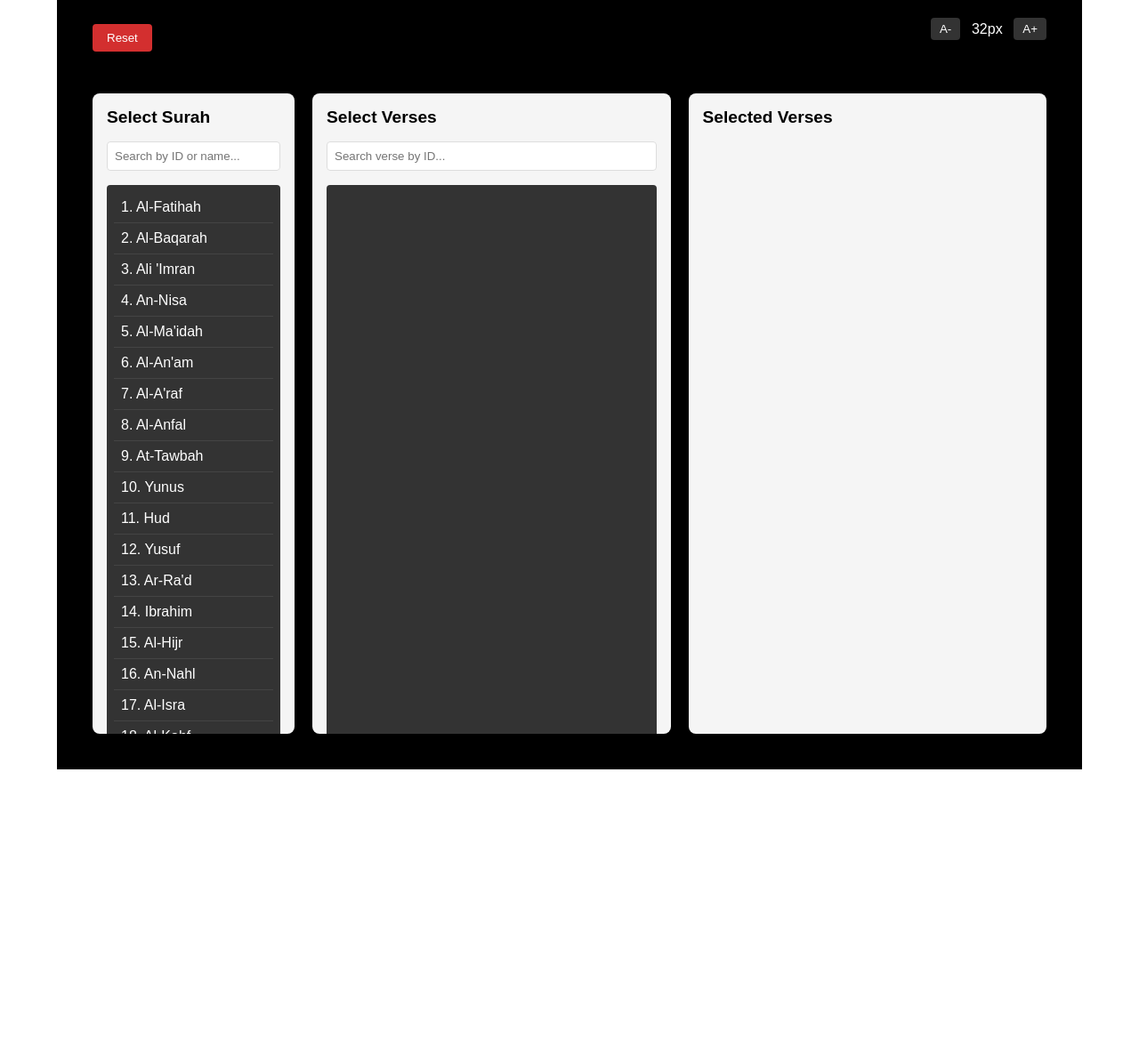
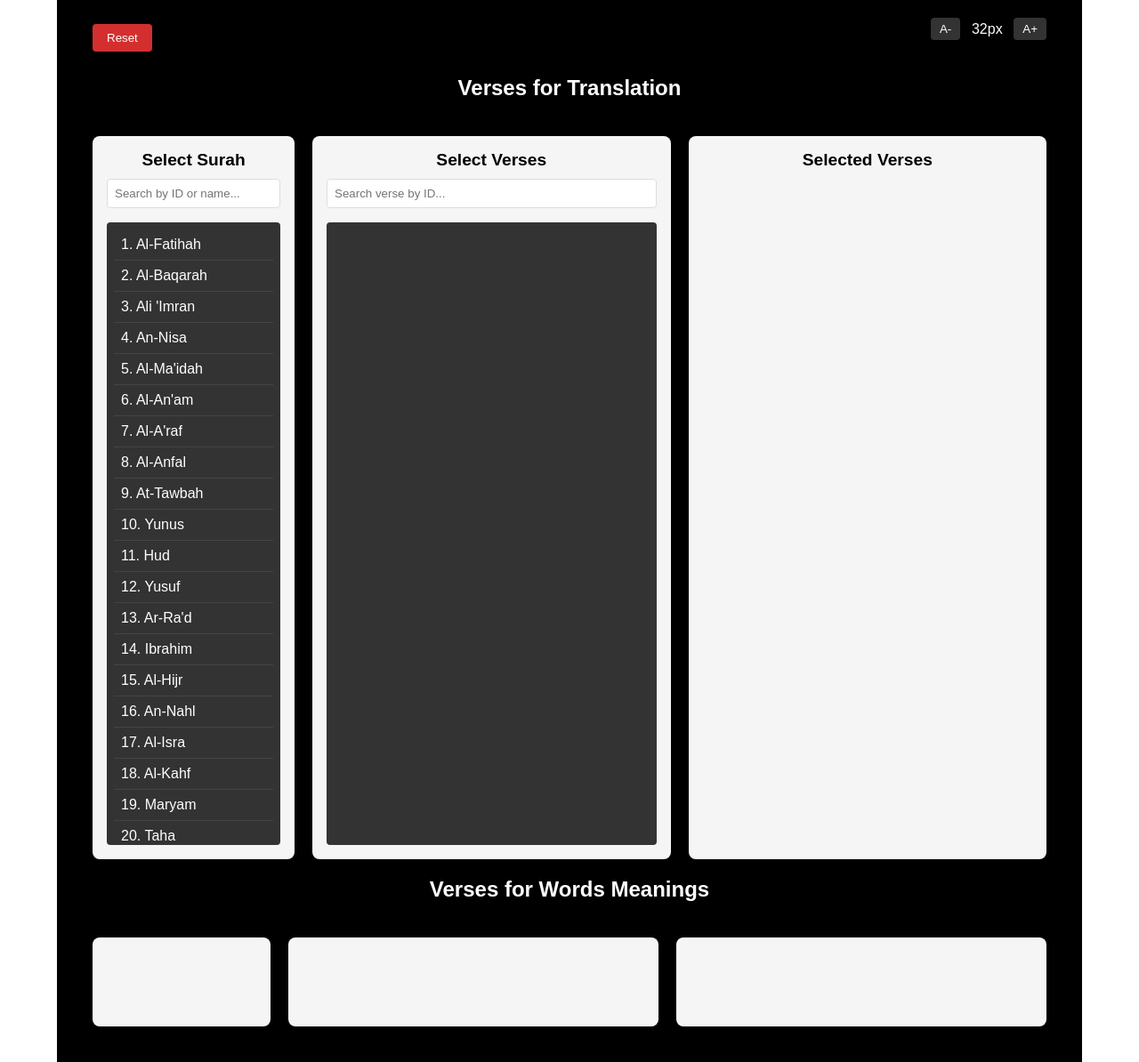
Before and after one commit to takasurazeem/al-tanzeel-react, a Next.js app: page / in a window 1280 px wide. Shown: the whole page at 89% size. Before the commit the page ends 865 px from the top, so only its background shows below. Built offline with nearby package versions, Linux system fonts and the light colour scheme.

Commit message:
Alhamdulillah, work in progress.

```diff
--- a/src/app/page.js
+++ b/src/app/page.js
@@ -72,6 +72,9 @@ export default function Home() {
           <button onClick={() => setFontSize(prev => Math.min(48, prev + 2))}>A+</button>
         </div>
       </div>
+      {/* Title for First Row */}
+      <h2 className={styles.rowTitle}>Verses for Translation</h2>
+      {/* First Row */}
       <div className={styles.grid}>
         <ChapterList
           chapters={filteredChapters}
@@ -94,6 +97,14 @@ export default function Home() {
           onRemoveVerse={handleVerseSelect}
         />
       </div>
+      {/* Title for Second Row */}
+      <h2 className={styles.rowTitle}>Verses for Words Meanings</h2>
+      {/* Second Row */}
+      <div className={styles.grid}>
+        <div className={styles.column}></div>
+        <div className={styles.column}></div>
+        <div className={styles.column}></div>
+      </div>
     </div>
   );
 }
--- a/src/app/page.module.css
+++ b/src/app/page.module.css
@@ -36,7 +36,6 @@
   grid-template-columns: auto 1fr 1fr;
   gap: 20px;
   padding: 20px;
-  height: calc(100vh - 40px); /* Account for container padding */
   width: 100%;
 }
 
@@ -44,6 +43,7 @@
   background: #f5f5f5;
   border-radius: 8px;
   padding: 16px;
+  min-height: 100px; /* Ensure visible height for empty columns */
   overflow: hidden;
   min-width: 200px; /* Prevents columns from getting too narrow */
 }
@@ -160,10 +160,19 @@
 }
 
 .columnTitle {
+  font-size: 1.2rem;
+  font-weight: bold;
+  margin-bottom: 10px;
+  text-align: center;
   color: #000;
-  margin-top: 0;
-  margin-bottom: 16px;
-  font-size: 1.2rem;
+}
+
+.rowTitle {
+  font-size: 1.5rem;
+  font-weight: bold;
+  margin-bottom: 20px;
+  text-align: center;
+  color: #fff; /* Make the title white */
 }
 
 .fontControls {
```
